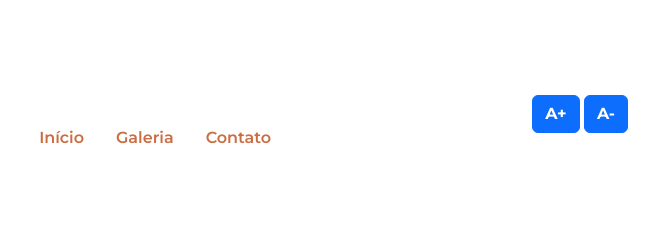
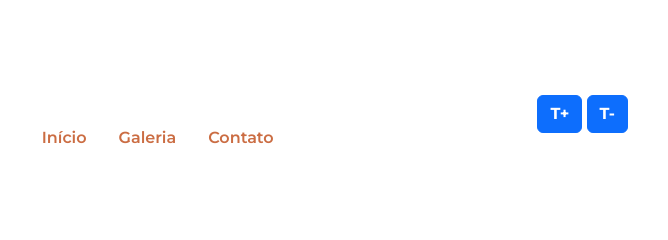
Before and after one commit to mrmssg/formadores_2025, a plain HTML site: page index.html in a window 1280 px wide. Shown: the top 240 px of the page, 570-1238 px from the left. Drawn offline with nearby package versions, Linux system fonts and the light colour scheme.

Commit message:
atualizando botões

```diff
--- a/index.html
+++ b/index.html
@@ -22,8 +22,8 @@
                 <li class="nav-item"><a class="nav-link" href="#contato">Contato</a></li>
             </ul>
             <div id="acessibilidade">
-                <button id="aumentar-fonte" class="btn btn-primary fw-bold">A+</button>
-                <button id="diminuir-fonte" class="btn btn-primary fw-bold">A-</button>
+                <button id="aumentar-fonte" class="btn btn-primary fw-bold">T+</button>
+                <button id="diminuir-fonte" class="btn btn-primary fw-bold">T-</button>
             </div>
         </nav>
 
```
